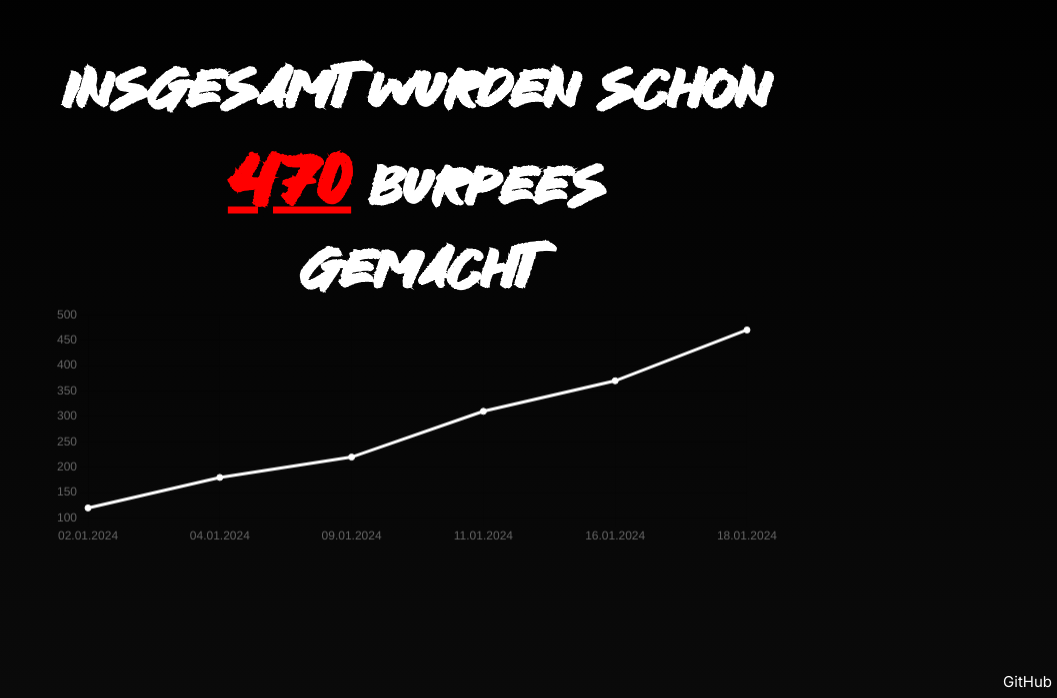
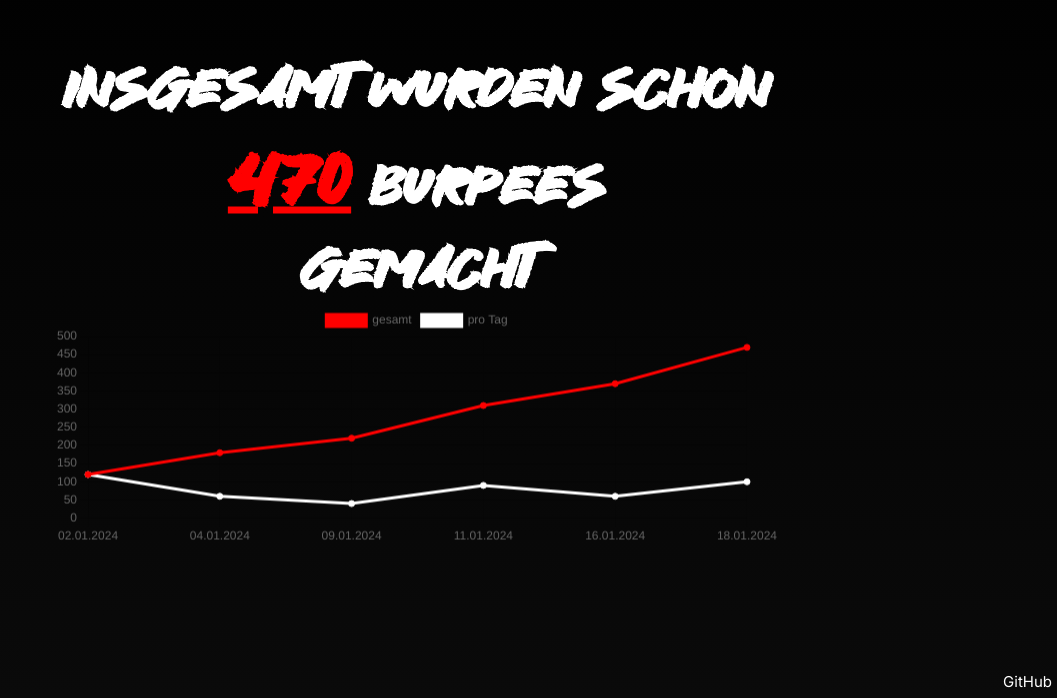
Before and after one commit to Svenum/burpee-counter, a Next.js app: page / in a window 1280 px wide. Shown: the part 102-800 px from the top of the page, without its empty margins (223-1280 px from the left). Built offline with nearby package versions, Linux system fonts and the light colour scheme.

Commit message:
add label

```diff
--- a/app/page.tsx
+++ b/app/page.tsx
@@ -6,6 +6,7 @@ import {
   Tooltip,
   PointElement,
   LineElement,
+  Legend,
 } from "chart.js";
 import { Line } from "react-chartjs-2";
 // Register ChartJS components using ChartJS.register
@@ -14,7 +15,8 @@ ChartJS.register(
   LinearScale,
   PointElement,
   LineElement,
-  Tooltip
+  Tooltip,
+  Legend
 );
 import style from "./style.module.css";
 import { ReactDOM } from "react";
@@ -23,11 +25,13 @@ const MyLineChart = () => {
   const data = require('../src/data.json');
   let burpeeDates:string[] = [];
   let burpeeNums:number[] = [];
+  let burpeeNumsTotal:number[] = [];
   let burpeeTotal:number = 0;
 
   data.burpees.forEach((burpee:any) => {
     burpeeDates.push(burpee.date);
-    burpeeNums.push(burpeeTotal + burpee.num);
+    burpeeNumsTotal.push(burpeeTotal + burpee.num);
+    burpeeNums.push(burpee.num);
     burpeeTotal += burpee.num;
   })
 
@@ -45,9 +49,16 @@ const MyLineChart = () => {
             labels: burpeeDates,
             datasets: [
               {
+                data: burpeeNumsTotal,
+                backgroundColor: "red",
+                borderColor: "red",
+                label: "gesamt",
+              },
+              {
                 data: burpeeNums,
                 backgroundColor: "white",
                 borderColor: "white",
+                label: "pro Tag",
               },
             ],
           }}
```
